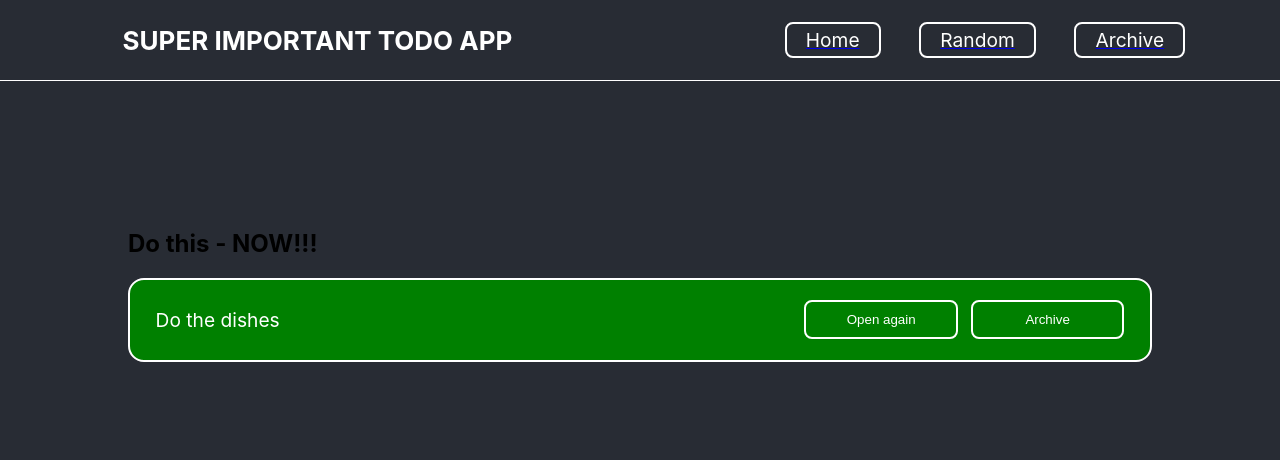
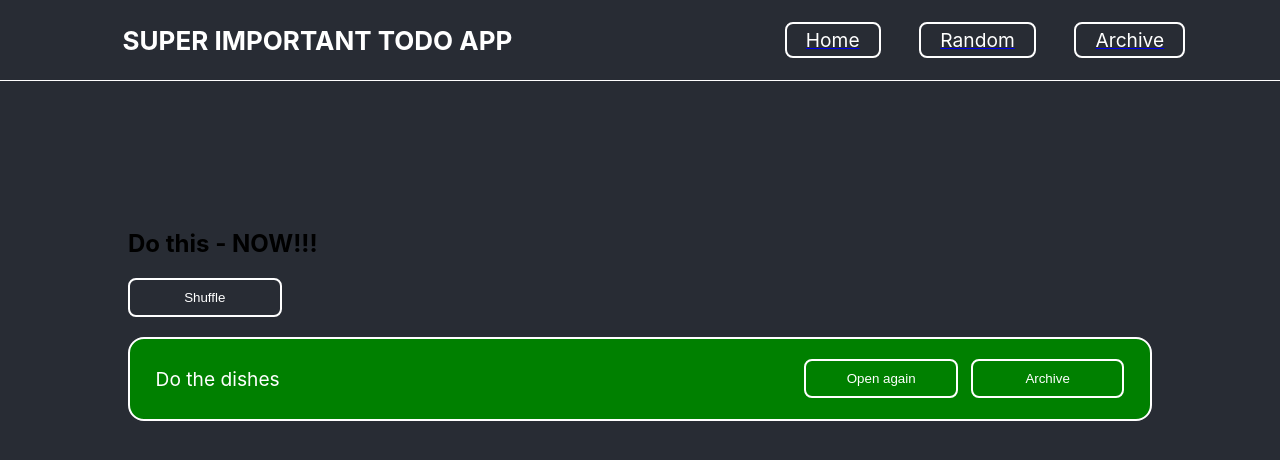
Before and after one commit to PhilippDemmelmair/todo, a React (Create React App) app: page /random in a window 1280 px wide. Shown: the top 460 px of the page. Built offline with nearby package versions, Linux system fonts and the light colour scheme.

Commit message:
add shuffle button on random page

```diff
--- a/src/components/Random.jsx
+++ b/src/components/Random.jsx
@@ -1,8 +1,12 @@
 import useTodo from './../common/useTodo'
 import shallow from 'zustand/shallow'
+import styled from 'styled-components'
+import { useEffect } from 'react'
 
 import { Body } from './styledComponents'
 import { Todo } from './TaskObjects/Todo'
+import { useState } from 'react'
+import React from 'react'
 
 function Random() {
   const todoIds = useTodo(
@@ -10,18 +14,25 @@ function Random() {
       state.todos.filter((todo) => !todo.archived).map((todo) => todo.id),
     shallow
   )
-  console.log(todoIds.length)
+
   const defaultMessage = 'You have absolutly nothing to do!'
+
+  const [random, setRandom] = useState(
+    todoIds[Math.floor(Math.random() * (todoIds.length - 1))]
+  )
+
+  function getRandom() {
+    console.log('Changed')
+    setRandom(todoIds[Math.floor(Math.random() * (todoIds.length - 1))])
+  }
 
   return (
     <>
       <Body>
         <h2>Do this - NOW!!!</h2>
+        <Button onClick={() => getRandom()}>Shuffle</Button>
         {todoIds.length > 0 ? (
-          <Todo
-            key={todoIds[Math.floor(Math.random() * (todoIds.length - 1))]}
-            id={todoIds[Math.floor(Math.random() * (todoIds.length - 1))]}
-          />
+          <Todo key={random} id={random} />
         ) : (
           <p>{defaultMessage}</p>
         )}
@@ -31,3 +42,12 @@ function Random() {
 }
 
 export { Random }
+
+const Button = styled.button`
+  background: transparent;
+  color: #fff;
+  padding: 10px 20px;
+  width: 15%;
+  border: 2px solid #fff;
+  border-radius: 8px;
+`
```
